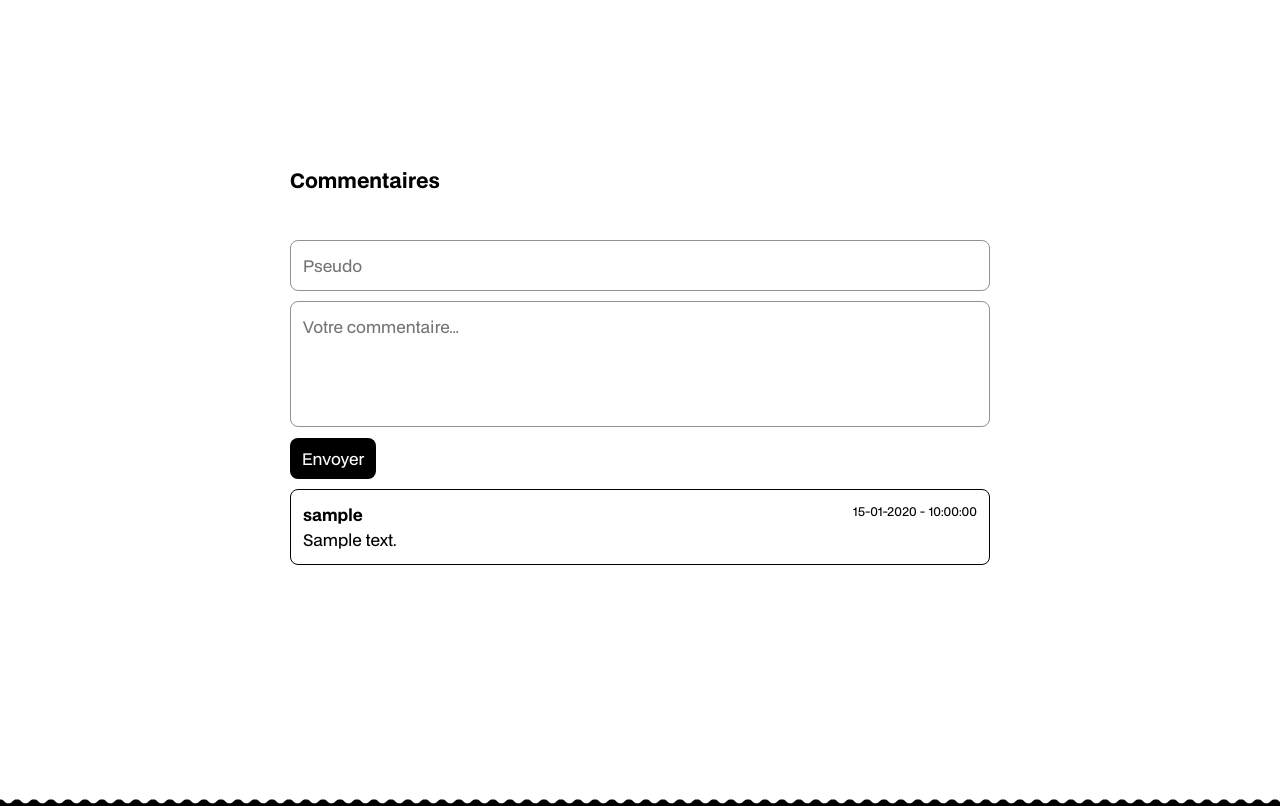
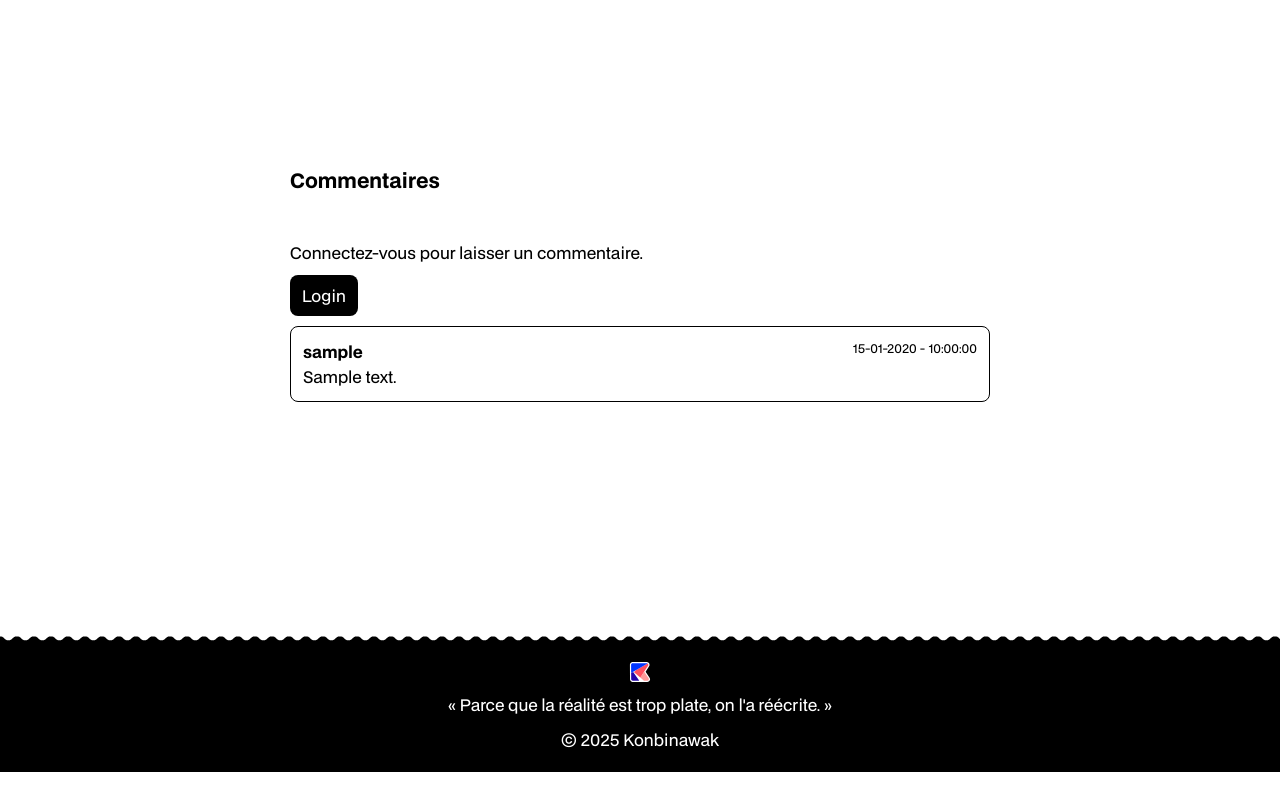
Before and after one commit to HeyAnto/konbinawak-php, a PHP site: page /pages/article.php?id=1 in a window 1280 px wide. Shown: the part 1147-1953 px from the top of the page. After the commit the page ends 1919 px from the top, so only its background shows below. Run offline with PHP 8.4, Linux system fonts and the light colour scheme; tables that the repository leaves empty or names only in its code hold one stand-in row (values such as "Sample post"); grey boxes marked "Sample" are stand-in pictures.

Commit message:
Update "create-comment.php" Login User Only

```diff
--- /dev/null
+++ b/components/create-comment.php
@@ -0,0 +1,25 @@
+<?php require_once __DIR__ . "/../pages/connection/init.php"; ?>
+
+<?php if (isset($_SESSION["user_id"])) : ?>
+    <form class="flex flex-column gap-5" method="POST" action="">
+        <input type="hidden" name="articleId" value="<?php echo $article["id"] ?>">
+        <div class="flex flex-column gap-10">
+            <div>
+                <label for="username"></label>
+                <input class="form-input" type="text" id="username" name="username" placeholder="Pseudo" maxlength="50"
+                    pattern="[A-Za-z0-9 ]+" autocomplete="off" required>
+            </div>
+            <div>
+                <label for="content"></label>
+                <textarea class="form-input" id="content" name="content" rows="4" placeholder="Votre commentaire..."
+                    required></textarea>
+            </div>
+        </div>
+        <button type="submit" class="btn-primary">Envoyer</button>
+    </form>
+<?php else : ?>
+    <div class="flex flex-column gap-10 align-item-left">
+        <p>Connectez-vous pour laisser un commentaire.</p>
+        <a href="/pages/connection/login.php" class="btn-primary">Login</a>
+    </div>
+<?php endif; ?>
--- a/components/form-comment.php
+++ /dev/null
@@ -1,16 +0,0 @@
-<form class="flex flex-column gap-5" method="POST" action="">
-    <input type="hidden" name="articleId" value="<?php echo $article["id"] ?>">
-    <div class="flex flex-column gap-10">
-        <div>
-            <label for="username"></label>
-            <input class="form-input" type="text" id="username" name="username" placeholder="Pseudo" maxlength="50"
-                pattern="[A-Za-z0-9 ]+" autocomplete="off" required>
-        </div>
-        <div>
-            <label for="content"></label>
-            <textarea class="form-input" id="content" name="content" rows="4" placeholder="Votre commentaire..."
-                required></textarea>
-        </div>
-    </div>
-    <button type="submit" class="btn-primary">Envoyer</button>
-</form>
--- a/pages/article.php
+++ b/pages/article.php
@@ -40,7 +40,7 @@
     <section id="section-comments" class="article-content flex flex-column gap-50 mt-200">
         <h2>Commentaires</h2>
         <div class="flex flex-column gap-10">
-            <?php include_once "../components/form-comment.php" ?>
+            <?php include_once "../components/create-comment.php" ?>
             <?php include "../components/article-comment.php" ?>
         </div>
     </section>
--- a/pages/create-article.php
+++ b/pages/create-article.php
@@ -1,5 +1,5 @@
 <?php
-require_once "connection/init.php";
+require_once __DIR__ . "/../pages/connection/init.php";
 
 if (!isset($_SESSION["user_id"])) {
     header("Location: connection/login.php");
```
